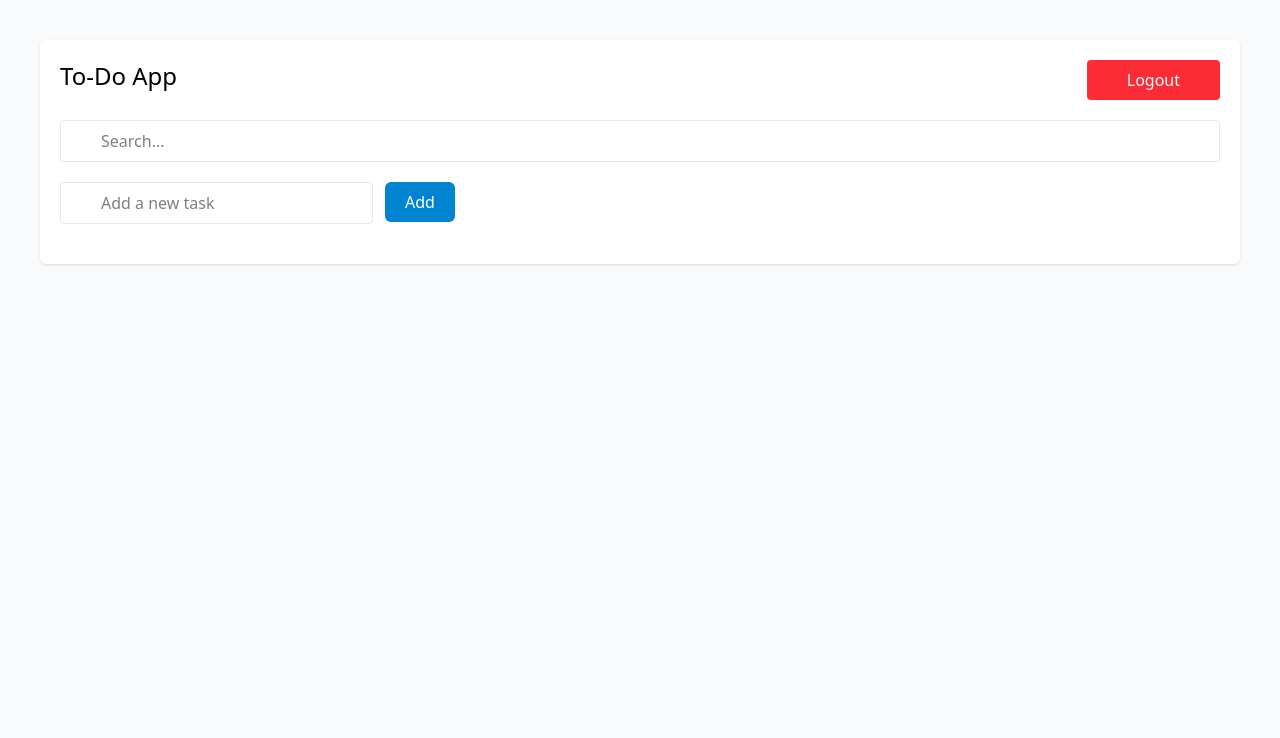
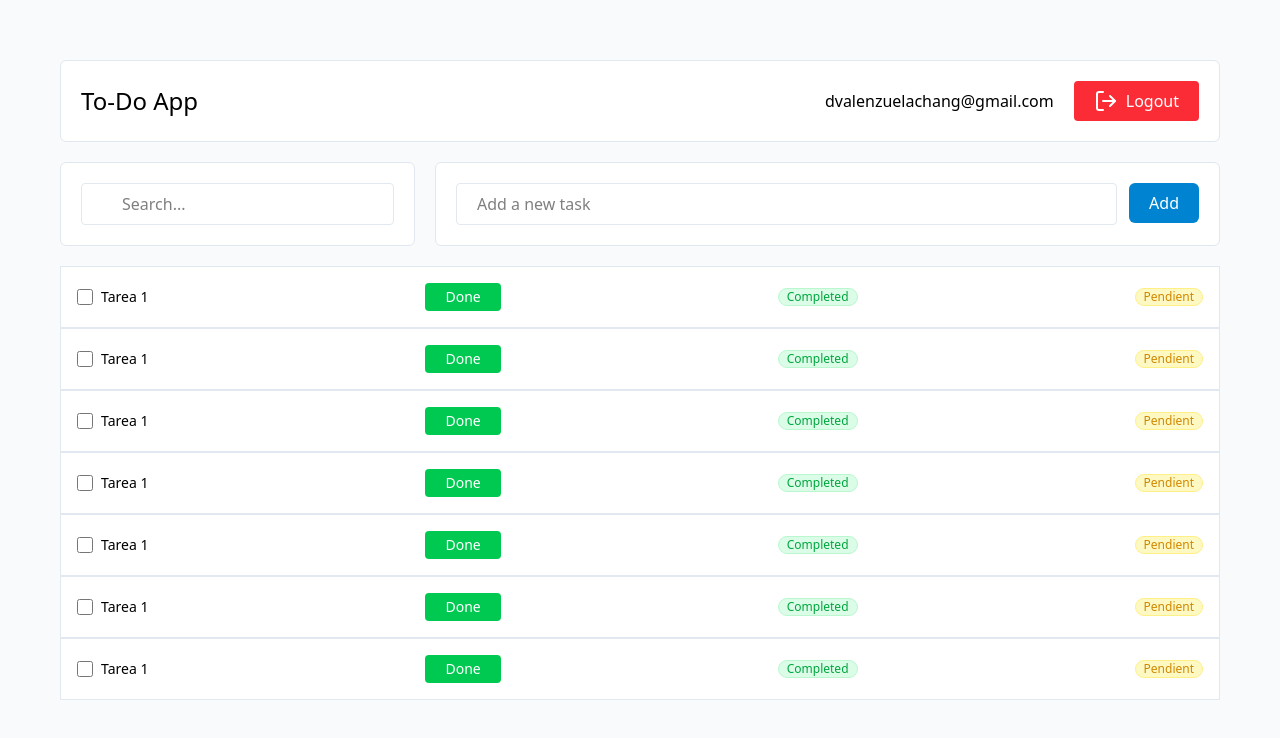
Before and after one commit to davidvchang/To-Do-App, a React (Vite) app in the folder frontend/: page / in a window 1280 px wide. Shown: the top 738 px of the page. Built offline with nearby package versions, Linux system fonts and the light colour scheme.

Commit message:
Add: section tasks seccion design

```diff
--- a/frontend/package.json
+++ b/frontend/package.json
@@ -12,6 +12,7 @@
   "dependencies": {
     "@tailwindcss/vite": "^4.0.6",
     "axios": "^1.7.9",
+    "lucide-react": "^0.475.0",
     "react": "^19.0.0",
     "react-dom": "^19.0.0",
     "tailwindcss": "^4.0.6"
--- /dev/null
+++ b/frontend/src/components/Header.tsx
@@ -0,0 +1,20 @@
+import React from 'react'
+import { LogOut } from 'lucide-react';
+
+const Header:React.FC = () => {
+  return (
+    <div className='flex w-full justify-between items-center bg-white border border-slate-200 p-5 rounded-md'>
+        <h1 className='text-2xl font-medium'>To-Do App</h1>
+
+        <div className='flex gap-5 items-center'>
+            <span>dvalenzuelachang@gmail.com</span>
+            <button className='flex gap-2 bg-red-500 text-white px-5 py-2 rounded hover:brightness-95 hover:transition duration-300 cursor-pointer'>
+                <LogOut className='w-6 h-6'/>
+                <span>Logout</span>
+            </button>
+        </div>
+    </div>
+  )
+}
+
+export default Header
--- a/frontend/src/components/InputSearch.tsx
+++ b/frontend/src/components/InputSearch.tsx
@@ -2,7 +2,10 @@ import React from 'react'
 
 const InputSearch:React.FC = () => {
   return (
-    <input type="search" name="" id="" placeholder='Search...' className='px-10 py-2 font-light border border-slate-200 rounded'/>
+    <div className='flex w-fit justify-between items-center bg-white border border-slate-200 p-5 rounded-md'>
+        <input type="search" name="" id="" placeholder='Search...' className='px-10 py-2 font-light border border-slate-200 rounded'/>
+
+    </div>
   )
 }
 
--- /dev/null
+++ b/frontend/src/components/Task.tsx
@@ -0,0 +1,25 @@
+import React from 'react'
+
+interface PropsTask {
+    text: string
+}
+
+const Task:React.FC<PropsTask> = ({text}) => {
+  return (
+    <div className='flex w-full justify-between items-center bg-white border border-slate-200 p-4'>
+        <div className='flex items-center gap-2'>
+            <input type="checkbox" name="x" id="x" className='w-4 h-4'/>
+            <label htmlFor='x' className='font-light text-sm'>{text}</label>
+        </div>
+        <button className='bg-green-500 text-white px-5 py-1 rounded text-sm hover:brightness-95 hover:transition duration-300 cursor-pointer'>Done</button>
+        <div className='w-fit h-fit bg-green-100 px-2 flex items-center justify-center rounded-full border border-green-200'>
+            <span className='text-xs font-medium text-green-600'>Completed</span>
+        </div>
+        <div className='w-fit h-fit bg-yellow-100 px-2 flex items-center justify-center rounded-full border border-yellow-200'>
+            <span className='text-xs font-medium text-yellow-600'>Pendient</span>
+        </div>
+    </div>
+  )
+}
+
+export default Task
--- a/frontend/src/pages/TodoPage.tsx
+++ b/frontend/src/pages/TodoPage.tsx
@@ -1,23 +1,35 @@
 import React from 'react'
 import InputSearch from '../components/InputSearch'
+import Task from '../components/Task'
+import Header from '../components/Header'
 
 const TodoPage:React.FC = () => {
   return (
-    <section className='w-full h-full bg-white p-5 shadow rounded-md flex flex-col gap-5'>
-        <div className='flex w-full justify-between'>
-            <h1 className='text-2xl font-medium'>To-Do App</h1>
-            <button className='bg-red-500 text-white px-10 py-2 rounded hover:brightness-95 hover:transition duration-300 cursor-pointer'>Logout</button>
+    <section className='w-full h-full p-5 flex flex-col gap-5'>
+        <Header/>
+
+
+        <div className='w-full flex gap-5'>
+            <InputSearch/>
+            <div className='flex w-full justify-between items-center bg-white border border-slate-200 p-5 rounded-md'>
+                <div className='flex gap-3 w-full'>
+                    <input type="text" name="" id="" className='px-5 py-2 font-light border border-slate-200 rounded w-full' placeholder='Add a new task'/>
+                    <button className=' w-fit h-fit px-5 py-2 bg-sky-600 text-white rounded-md hover:brightness-95 hover:transition duration-300 cursor-pointer'>Add</button>
+                </div>
+
+            </div>
+
         </div>
 
-        <InputSearch/>
 
-        <div className='flex gap-3 w-full'>
-            <input type="text" name="" id="" className='px-10 py-2 font-light border border-slate-200 rounded' placeholder='Add a new task'/>
-            <button className=' w-fit h-fit px-5 py-2 bg-sky-600 text-white rounded-md hover:brightness-95 hover:transition duration-300 cursor-pointer'>Add</button>
-        </div>
-
-        <div className='flex flex-col'>
-
+        <div className='flex flex-col gap-0'>
+            <Task text='Tarea 1'/>
+            <Task text='Tarea 1'/>
+            <Task text='Tarea 1'/>
+            <Task text='Tarea 1'/>
+            <Task text='Tarea 1'/>
+            <Task text='Tarea 1'/>
+            <Task text='Tarea 1'/>
         </div>
     </section>
   )
```
Also changed, not shown: 1 other file (tests, documents, lock files or other folders).
